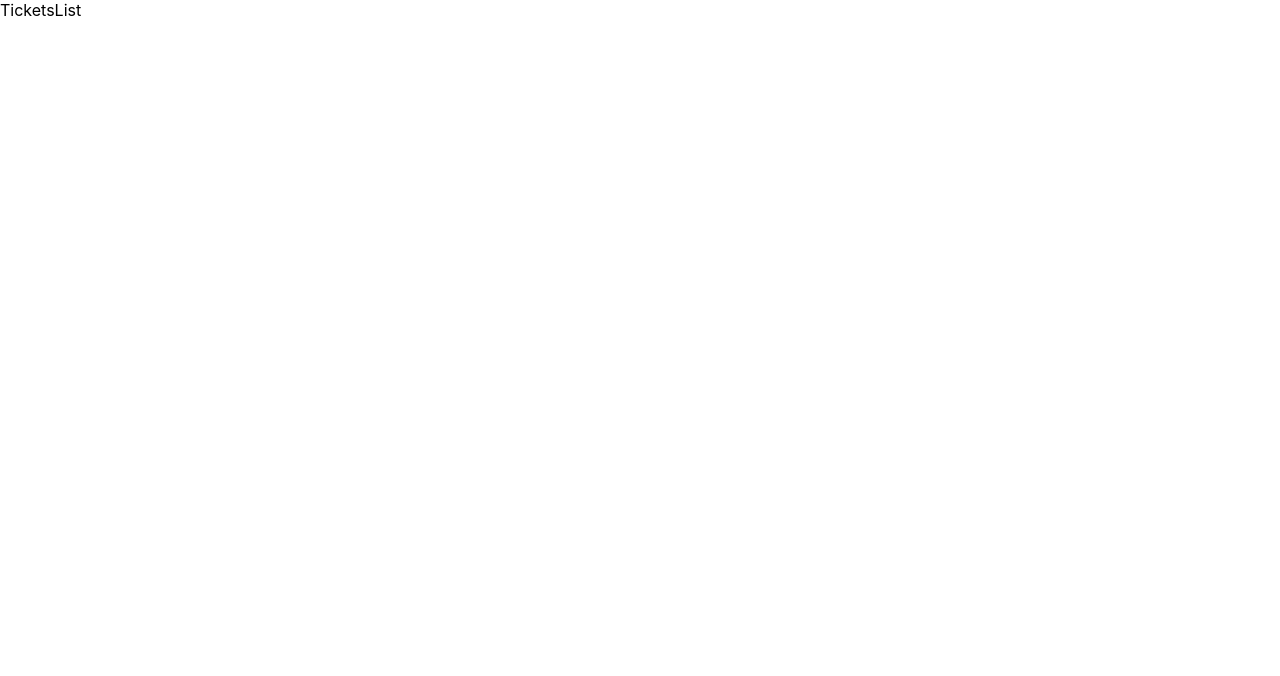
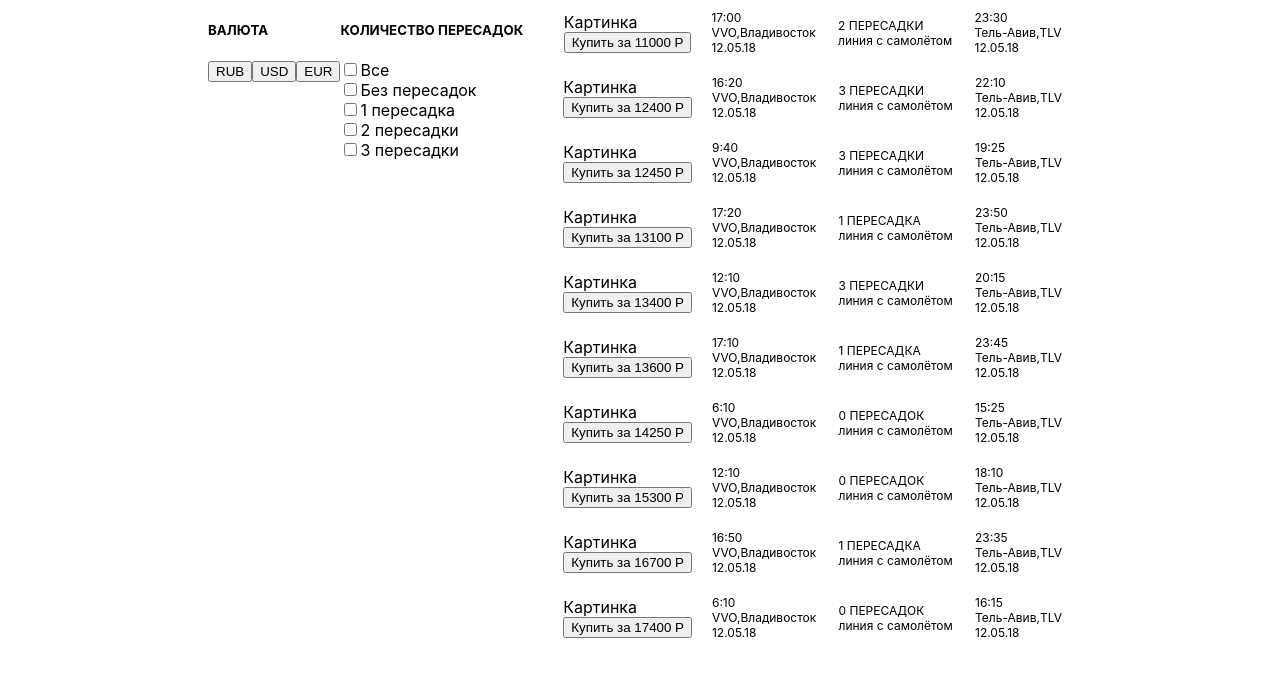
Before and after one commit to Ilya199319922020/react-js-ts-ticketing, a React (Create React App) app: page / in a window 1280 px wide. Shown: the top 676 px of the page. Built offline with nearby package versions, Linux system fonts and the light colour scheme.

Commit message:
added skeleton ecomponent

```diff
--- /dev/null
+++ b/src/assets/ComponentItem/InputCheckbox.tsx
@@ -0,0 +1,14 @@
+import React from 'react'
+
+const InputCheckbox: React.FC<any> = ({ children, active, }) => {
+	return (
+		<div>
+			<input
+				type="checkbox"
+			/>
+			<label >{children}</label>
+		</div>
+	)
+}
+
+export default InputCheckbox
--- a/src/assets/hooks/useSortTicker.ts
+++ b/src/assets/hooks/useSortTicker.ts
@@ -1,6 +1,6 @@
 import { useEffect, useState } from "react"
 
-export interface Ticket {
+export interface TicketProps {
 	origin: string,
 	origin_name: string,
 	destination: string,
@@ -15,8 +15,8 @@ export interface Ticket {
 }
 
 export const useSortTicker = () => {
-	const [stateTickers, setStateTickers] = useState<Array<Ticket>>([])
-	const [sortTicker, setSortTicker] = useState<Array<Ticket>>([])
+	const [stateTickers, setStateTickers] = useState<Array<TicketProps>>([])
+	const [sortTicker, setSortTicker] = useState<Array<TicketProps>>([])
 
 	async function getData() {
 		let response = await fetch('data/dataTickets.json', { method: 'GET' })
--- a/src/components/SisebarFilter/SisebarFilter.tsx
+++ b/src/components/SisebarFilter/SisebarFilter.tsx
@@ -1,8 +1,38 @@
 import React from 'react'
+import InputCheckbox from '../../assets/ComponentItem/InputCheckbox'
 
-const SisebarFilter = () => {
+const SisebarFilter: React.FC = () => {
 	return (
-		<div>SisebarFilter</div>
+		<>
+			<div>
+				<h5>ВАЛЮТА</h5>
+				<div>
+					<button>RUB</button>
+					<button>USD</button>
+					<button>EUR</button>
+				</div>
+			</div>
+			<div>
+				<h5>КОЛИЧЕСТВО ПЕРЕСАДОК</h5>
+				<div>
+					<InputCheckbox>
+						Все
+					</InputCheckbox>
+					<InputCheckbox>
+						Без пересадок
+					</InputCheckbox>
+					<InputCheckbox>
+						1 пересадка
+					</InputCheckbox>
+					<InputCheckbox>
+						2 пересадки
+					</InputCheckbox>
+					<InputCheckbox>
+						3 пересадки
+					</InputCheckbox>
+				</div>
+			</div>
+		</>
 	)
 }
 
--- /dev/null
+++ b/src/components/Ticket/Ticket.module.css
@@ -0,0 +1,22 @@
+.ticket{
+	display: flex;
+	justify-content: center;
+	align-items: center;
+	padding: 10px 10px
+}
+.ticket__button{
+	display: flex;
+flex-direction: column;
+}
+
+.ticket__container{
+	display: flex;
+	justify-content: space-between;
+	align-items: center;
+	margin-left: 20px;
+	font-size: 12px;
+	min-width: 350px;
+}
+.ticket__container_info{
+
+}
--- a/src/components/Ticket/Ticket.tsx
+++ b/src/components/Ticket/Ticket.tsx
@@ -1,8 +1,49 @@
 import React from 'react'
+import style from './Ticket.module.css'
 
-const Ticket = () => {
+const Ticket: React.FC<any> = ({ item }) => {
+	const { price, departure_time, origin, origin_name, departure_date,
+		arrival_time, destination, destination_name, arrival_date, stops
+	} = item
+
 	return (<>
-		<div>Ticket</div>
+		<div
+			className={style.ticket}
+		>
+			<div
+				className={style.ticket__button}
+			>
+				<span>Картинка</span>
+				<button>Купить за {price} Р</button>
+			</div>
+			<div
+				className={style.ticket__container}
+			>
+				<div
+					className={style.ticket__container_info}
+				>
+					<div>{departure_time}</div>
+					<div>{origin},{origin_name} </div>
+					<div>{departure_date}</div>
+				</div>
+				<div>
+					<span>{stops} {
+						stops > 1
+							? 'ПЕРЕСАДКИ'
+							: stops === 0
+								? 'ПЕРЕСАДОК'
+								: 'ПЕРЕСАДКA'
+					}
+					</span>
+					<div>линия с самолётом</div>
+				</div>
+				<div>
+					<div>{arrival_time}</div>
+					<div>{destination_name},{destination} </div>
+					<div>{arrival_date}</div>
+				</div>
+			</div>
+		</div>
 	</>
 	)
 }
--- /dev/null
+++ b/src/components/TicketsList.module.css
@@ -0,0 +1,7 @@
+.main{
+	display: flex;
+	justify-content: center;
+}
+.main__listTicker{
+	margin-left: 30px;
+}
--- a/src/components/TicketsList.tsx
+++ b/src/components/TicketsList.tsx
@@ -1,14 +1,33 @@
-import React, { useEffect, useState } from 'react'
-import {  useSortTicker } from '../assets/hooks/useSortTicker'
+import React from 'react'
+import { useSortTicker } from '../assets/hooks/useSortTicker'
+import SisebarFilter from './SisebarFilter/SisebarFilter'
+import Ticket from './Ticket/Ticket'
+import style from './TicketsList.module.css'
 
 const TicketsList: React.FC<any> = (props) => {
+  const [sortTicker] = useSortTicker()
 
-  const [stateTickers, sortTicker] = useSortTicker()
-  console.log(sortTicker)
+  const listTicker = sortTicker
+    .map(el => <Ticket
+      key={el.price}
+      item={el}
+    />
+    )
+
   return (
-    <>
-      <div>TicketsList</div>
-    </>
+    <div
+      className={style.main}
+    >
+      <SisebarFilter />
+      <div
+       className={style.main__listTicker}
+      >
+        {
+          listTicker
+        }
+      </div>
+
+    </div>
   )
 }
 
```
